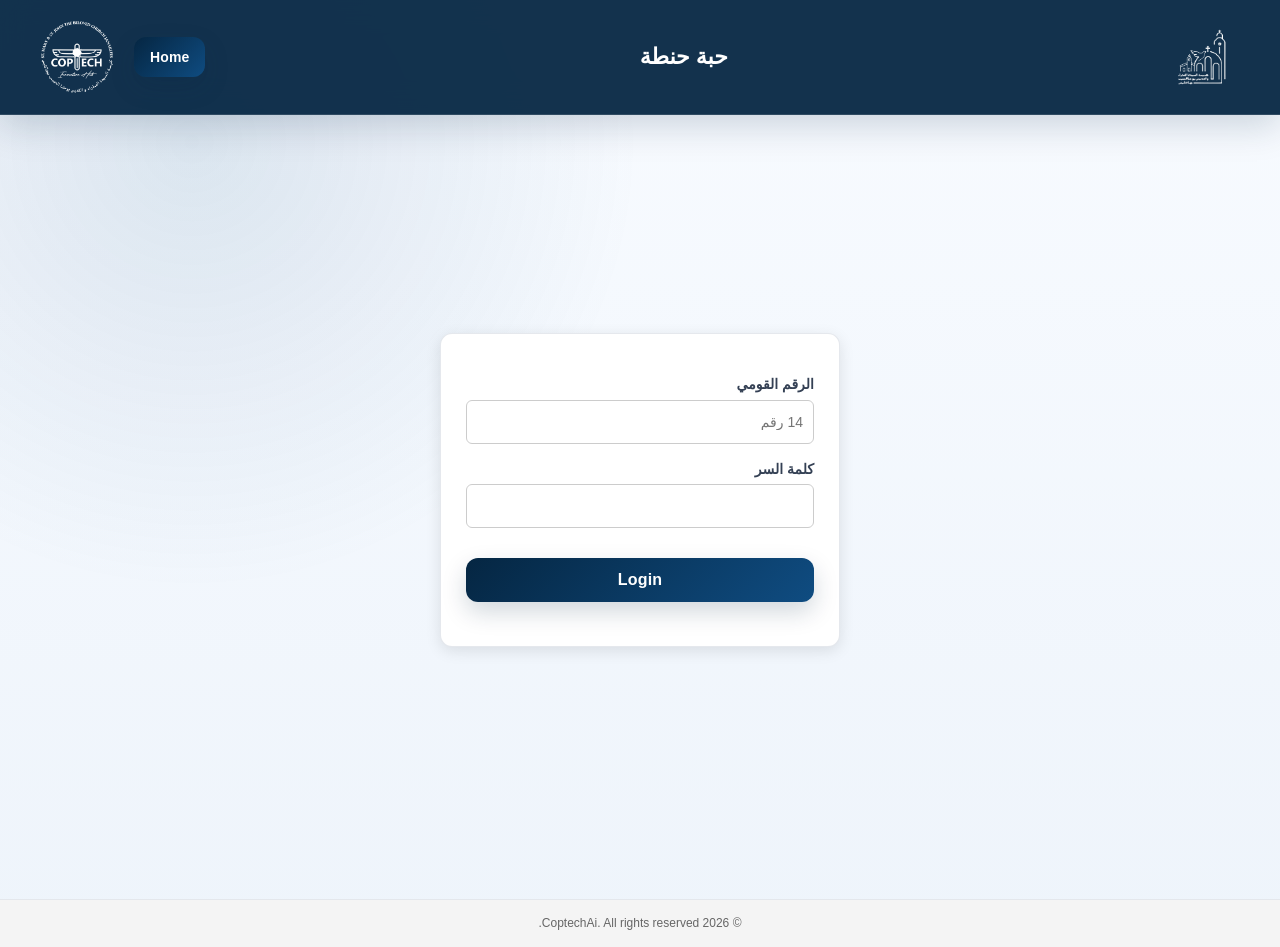
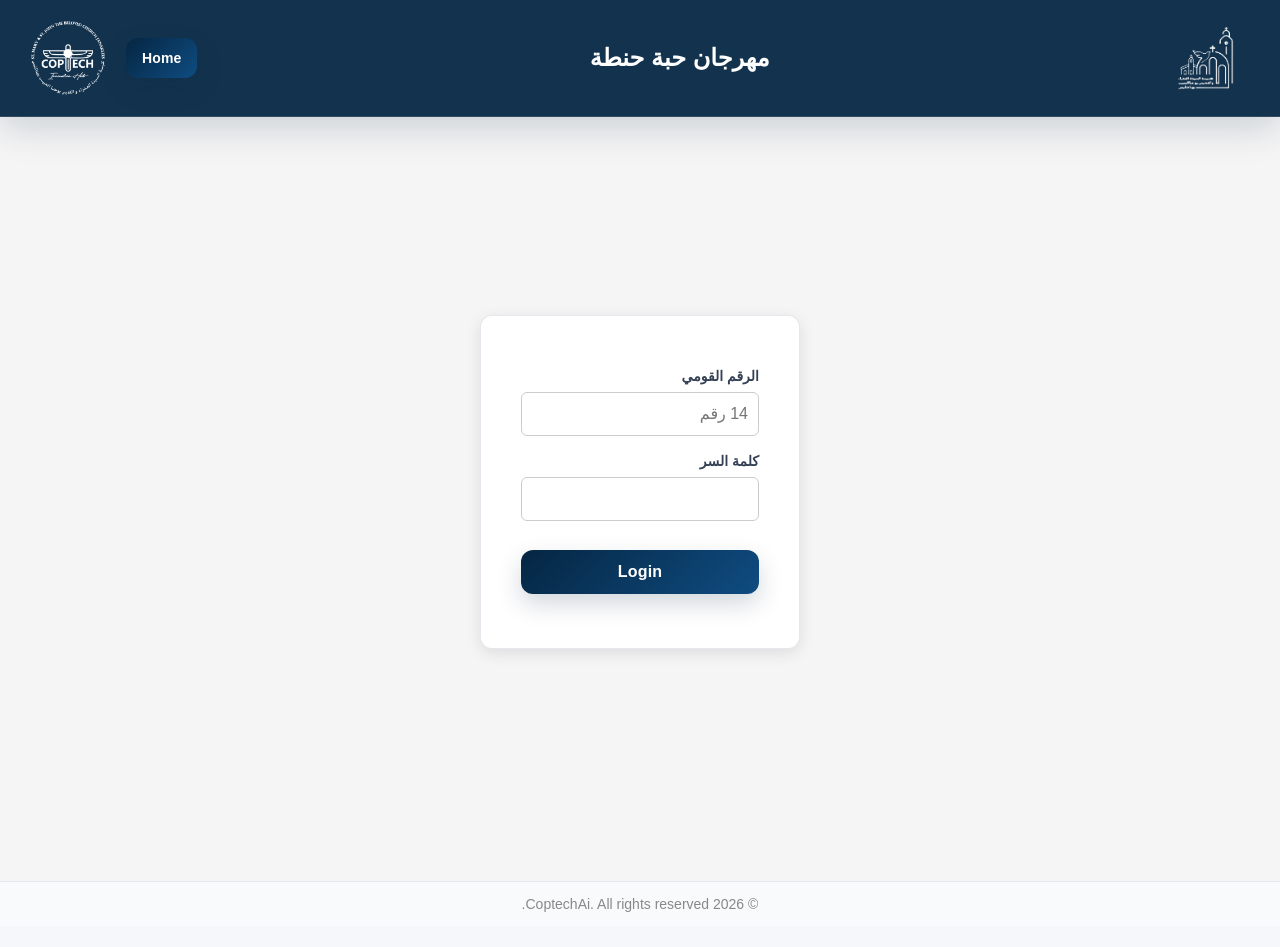
Before and after one commit to daviddhany/website-mahragan, a website: page public/student-login.html in a window 1280 px wide. After the commit the page ends 926 px from the top, so only its background shows below. Drawn offline with Linux system fonts and the light colour scheme.

Commit message:
Update student-login.html

```diff
--- a/public/student-login.html
+++ b/public/student-login.html
@@ -1,156 +1,130 @@
 <!doctype html>
-<html lang="ar" dir="rtl">
+<html lang="ar">
 <head>
   <meta charset="utf-8">
   <meta name="viewport" content="width=device-width, initial-scale=1">
   <title>تسجيل دخول</title>
+  <link rel="stylesheet" href="/public/styles.css">
   <link rel="icon" href="/public/logo-left.png" type="image/png">
-  <link rel="stylesheet" href="/public/styles.css">
+
   <style>
     body {
       margin: 0;
       font-family: Arial, sans-serif;
-      background-color: #f4f4f4;
+      background: #f5f5f5;
     }
 
-    /* ===== Header ===== */
-    .site-header {
+    header.site-header {
       display: flex;
+      justify-content: space-between;
       align-items: center;
-      justify-content: space-between;
-      padding: 10px 20px;
       background-color: #052642;
       color: white;
+      padding: 10px 20px;
+      position: relative;
     }
 
-    .header-left,
-    .header-center,
+    .logo-link img,
+    .header-right img {
+      height: 80px; /* make logos bigger */
+      width: auto;
+    }
+
+    .header-title {
+      text-align: center;
+      flex-grow: 1;
+      font-size: 24px;
+      font-weight: bold;
+    }
+
     .header-right {
       display: flex;
       align-items: center;
+      gap: 15px;
     }
 
-    /* Make logos bigger */
-    .header-left .header-logo,
-    .header-right .header-logo {
-      height: 60px;   /* increased from 40px */
-      width: auto;
+    .header-actions .btn-nav {
+      background-color: #0a5aa1;
+      color: white;
+      padding: 8px 12px;
+      border-radius: 6px;
+      text-decoration: none;
     }
 
-    .header-left {
-      padding-right: 10px;
-    }
-
-    .header-right {
-      padding-left: 10px;
-    }
-
-    .header-center {
-      flex: 1;
-      justify-content: center;
-      font-size: 22px;
-      font-weight: bold;
-    }
-
-    .btn-nav {
-      background: #fff;
-      color: #052642;
-      padding: 8px 16px;
-      border-radius: 5px;
-      text-decoration: none;
-      margin-right: 10px;
-      font-size: 14px;
-    }
-
-    /* ===== Card ===== */
     main {
       display: flex;
       justify-content: center;
       align-items: center;
-      min-height: calc(100vh - 80px);
-      padding: 20px;
+      height: calc(100vh - 100px); /* header height + margin */
     }
 
-    .card {
+    section.card {
       background: white;
+      padding: 40px;
       border-radius: 12px;
-      padding: 30px 25px;
       box-shadow: 0 4px 15px rgba(0,0,0,0.1);
-      width: 100%;
-      max-width: 400px;
+      width: 320px;
     }
 
-    .card label {
+    section.card label {
       display: block;
       margin-bottom: 15px;
       font-weight: bold;
     }
 
-    .card input {
+    section.card input {
       width: 100%;
       padding: 10px;
-      margin-top: 5px;
       border-radius: 6px;
       border: 1px solid #ccc;
+      box-sizing: border-box;
+    }
+
+    section.card button {
+      width: 100%;
+      padding: 12px;
+      border: none;
+      border-radius: 8px;
+      background: #052642;
+      color: white;
+      font-size: 16px;
+      cursor: pointer;
+    }
+
+    section.card p#msg {
+      margin-top: 12px;
+      color: red;
       font-size: 14px;
     }
 
-    .card button {
-      width: 100%;
-      padding: 12px;
-      background-color: #052642;
-      color: white;
-      border: none;
-      border-radius: 8px;
-      font-size: 16px;
-      cursor: pointer;
-      margin-top: 15px;
-    }
-
-    .card button:disabled {
-      background-color: #888;
-    }
-
-    #msg {
-      color: red;
-      margin-top: 10px;
+    footer.app-footer {
       text-align: center;
+      padding: 12px 0;
+      color: #888;
       font-size: 14px;
     }
-
-    /* Footer */
-    .app-footer {
-      text-align: center;
-      font-size: 12px;
-      color: #666;
-      padding: 15px 0;
-      background: #f4f4f4;
-    }
-
   </style>
 </head>
+
 <body>
-
-  <!-- ===== Header ===== -->
   <header class="site-header">
-    <div class="header-left">
-      <a href="/" class="logo-link">
-        <img src="/public/logo-left.png" class="header-logo" alt="Logo">
-      </a>
-    </div>
-    <div class="header-center"> حبة حنطة</div>
+    <a href="/" class="logo-link">
+      <img src="/public/logo-left.png" alt="Logo Left">
+    </a>
+    <div class="header-title">مهرجان حبة حنطة</div>
     <div class="header-right">
-      <a href="/" class="btn-nav">Home</a>
-      <img src="/public/logo-right.png" class="header-logo" alt="Right Logo">
+      <nav class="header-actions">
+        <a href="/" class="btn-nav">Home</a>
+      </nav>
+      <img src="/public/logo-right.png" alt="Logo Right">
     </div>
   </header>
 
-  <!-- ===== Login Card ===== -->
   <main>
     <section class="card">
       <form id="form">
         <label>الرقم القومي
-          <input name="nationalId" required inputmode="numeric" pattern="\d{14}" maxlength="14" minlength="14" placeholder="14 رقم">
+          <input name="nationalId" required inputmode="numeric" pattern="\d{14}" maxlength="14" placeholder="14 رقم">
         </label>
         <label>كلمة السر
           <input name="password" type="password" required>
@@ -190,6 +164,5 @@
       }
     });
   </script>
-
 </body>
 </html>
```
